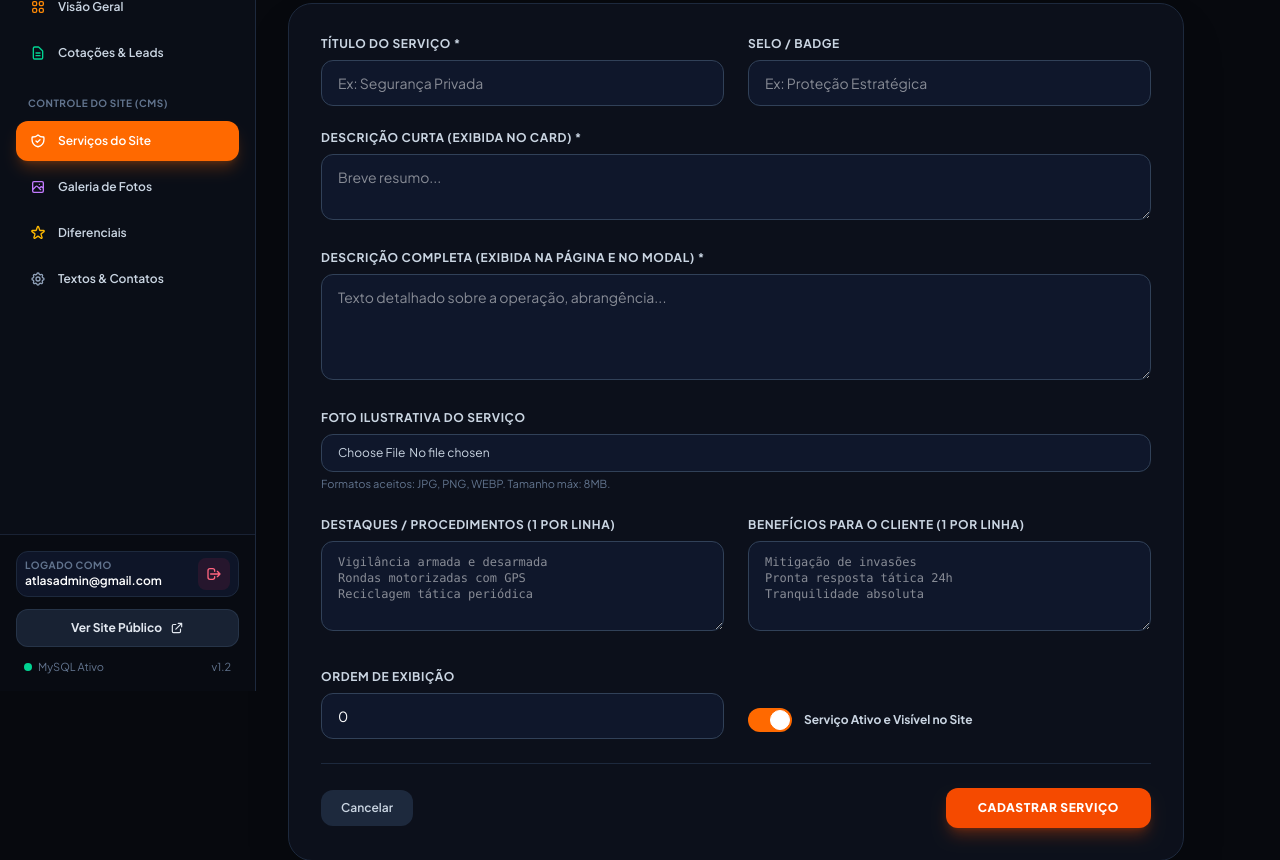
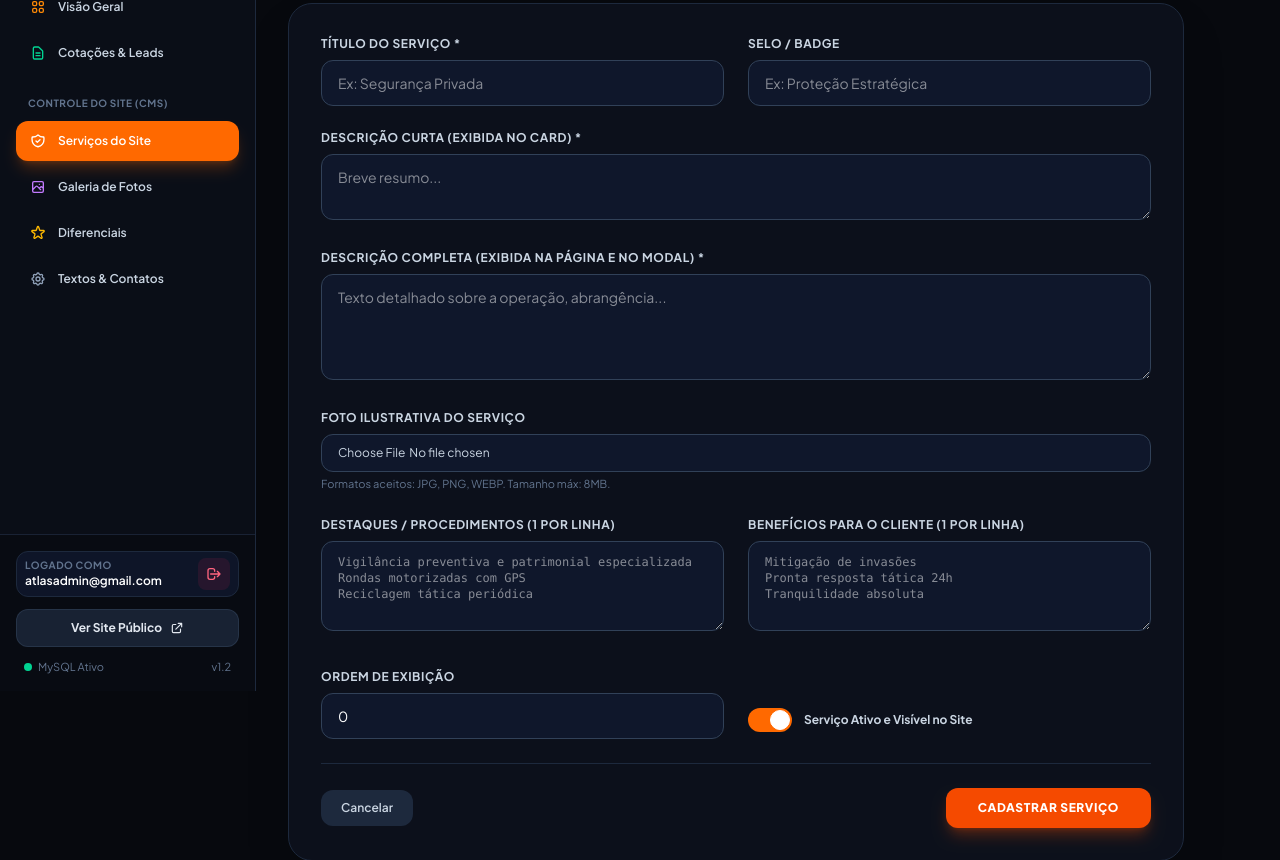
Before and after one commit to RenanPiccinini/seguranca_atlas, a Laravel app: page /painel/servicos/create in a window 1280 px wide. Shown: the part 109-969 px from the top of the page. Run offline with Laravel 12, Linux system fonts and the light colour scheme; a user stored in the database is signed in; data comes from the database, SQL or seed files in the repository; data that the repository does not hold is empty; style sheets or scripts are compiled from the project's sources.

Commit message:
fix: remocao total de termos armados no rodape, forms e migration de saneamento no banco

```diff
--- a/resources/views/admin/services/form.blade.php
+++ b/resources/views/admin/services/form.blade.php
@@ -63,7 +63,7 @@
             <div class="grid grid-cols-1 sm:grid-cols-2 gap-6">
                 <div>
                     <label class="block text-xs font-bold text-slate-300 uppercase tracking-wider mb-2">Destaques / Procedimentos (1 por linha)</label>
-                    <textarea name="features" rows="4" placeholder="Vigilância armada e desarmada&#10;Rondas motorizadas com GPS&#10;Reciclagem tática periódica" class="w-full px-4 py-3 rounded-xl bg-slate-900 border border-slate-700 text-white text-xs focus:border-orange-500 focus:outline-none font-mono">@if($service->features){{ implode("\n", $service->features) }}@endif</textarea>
+                    <textarea name="features" rows="4" placeholder="Vigilância preventiva e patrimonial especializada&#10;Rondas motorizadas com GPS&#10;Reciclagem tática periódica" class="w-full px-4 py-3 rounded-xl bg-slate-900 border border-slate-700 text-white text-xs focus:border-orange-500 focus:outline-none font-mono">@if($service->features){{ implode("\n", $service->features) }}@endif</textarea>
                 </div>
 
                 <div>
--- a/resources/views/layouts/app.blade.php
+++ b/resources/views/layouts/app.blade.php
@@ -299,7 +299,8 @@
                         Soluções Especializadas
                     </h4>
                     <ul class="space-y-2 text-xs">
-                        <li><a href="{{ route('home') }}#servicos" class="hover:text-orange-400 transition-colors">Segurança Privada Armada & Desarmada</a></li>
+                        <li><a href="{{ route('home') }}#drone-ia" class="hover:text-orange-400 text-orange-400 font-bold transition-colors">Monitoramento por Drone com IA</a></li>
+                        <li><a href="{{ route('home') }}#servicos" class="hover:text-orange-400 transition-colors">Segurança Privada & Patrimonial</a></li>
                         <li><a href="{{ route('home') }}#servicos" class="hover:text-orange-400 transition-colors">Equipe de Apoio para Eventos & Shows</a></li>
                         <li><a href="{{ route('home') }}#servicos" class="hover:text-orange-400 transition-colors">Brigadista & Prevenção de Incêndios</a></li>
                         <li><a href="{{ route('home') }}#servicos" class="hover:text-orange-400 transition-colors">Segurança Hospitalar & Clínicas</a></li>
```
Also changed, not shown: database/migrations/2026_11_19_152000_remove_armed_terms_from_services_table.php (added).
